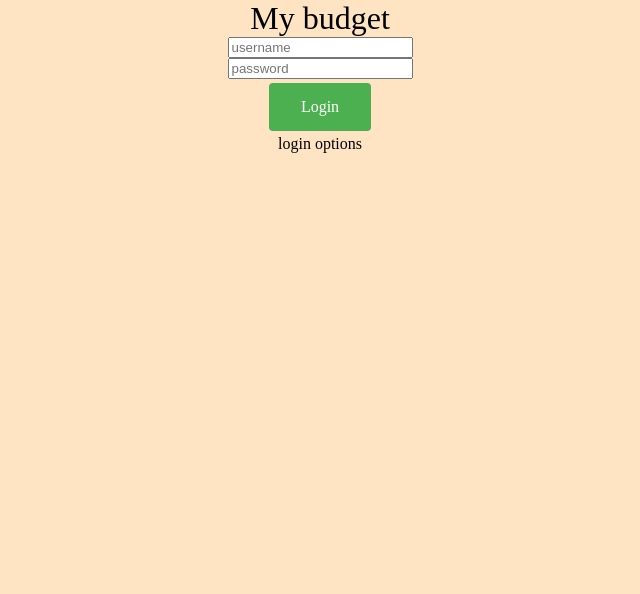
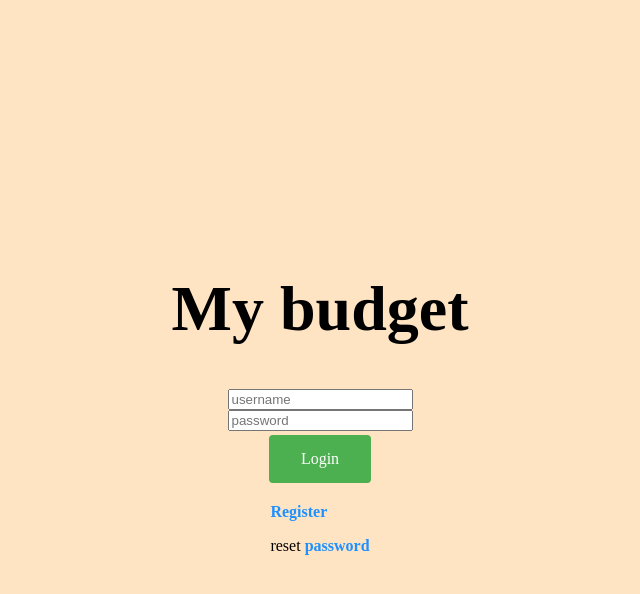
Before and after one commit to llhenderson/budget, a React (Create React App) app: page / in a window 1280 px wide. Shown: the top 594 px of the page, without its empty margins (320-960 px from the left). Built offline with nearby package versions, Linux system fonts and the light colour scheme.

Commit message:
completed structure for Login page

```diff
--- a/src/App.css
+++ b/src/App.css
@@ -6,6 +6,7 @@ body {
 .login-page {
   display: flex;
   flex-direction: column;
+  justify-content: center;
   align-items: center;
   width: 100%;
   height: 100vh;
@@ -31,3 +32,13 @@ body {
 .login-button:hover {
   background-color: #45a049;
 }
+
+.custom-link {
+  color: #1e90ff;
+  text-decoration: none;
+  font-weight: bold;
+  transition: color 0.3s ease;
+}
+.custom-link:hover {
+  color: #ff4500;
+}
--- a/src/pages/auth/Login.js
+++ b/src/pages/auth/Login.js
@@ -3,14 +3,28 @@ import LoginForm from "../../components/shared/LoginForm";
 const Login = () => {
   return (
     <div className="login-page">
-      <div className="login-title">My budget</div>
+      <div className="login-title">
+        <h1>My budget</h1>
+      </div>
       <div className="login-form">
         <LoginForm />
       </div>
       <div className="login-button">
         <Button title="Login" />
       </div>
-      <div className="login-options">login options</div>
+      <div className="login-options">
+        <p>
+          <a href="https://www.facebook.com" className="custom-link">
+            Register
+          </a>
+        </p>
+        <p>
+          reset{" "}
+          <a href="https://www.facebook.com" className="custom-link">
+            password
+          </a>
+        </p>
+      </div>
     </div>
   );
 };
```
